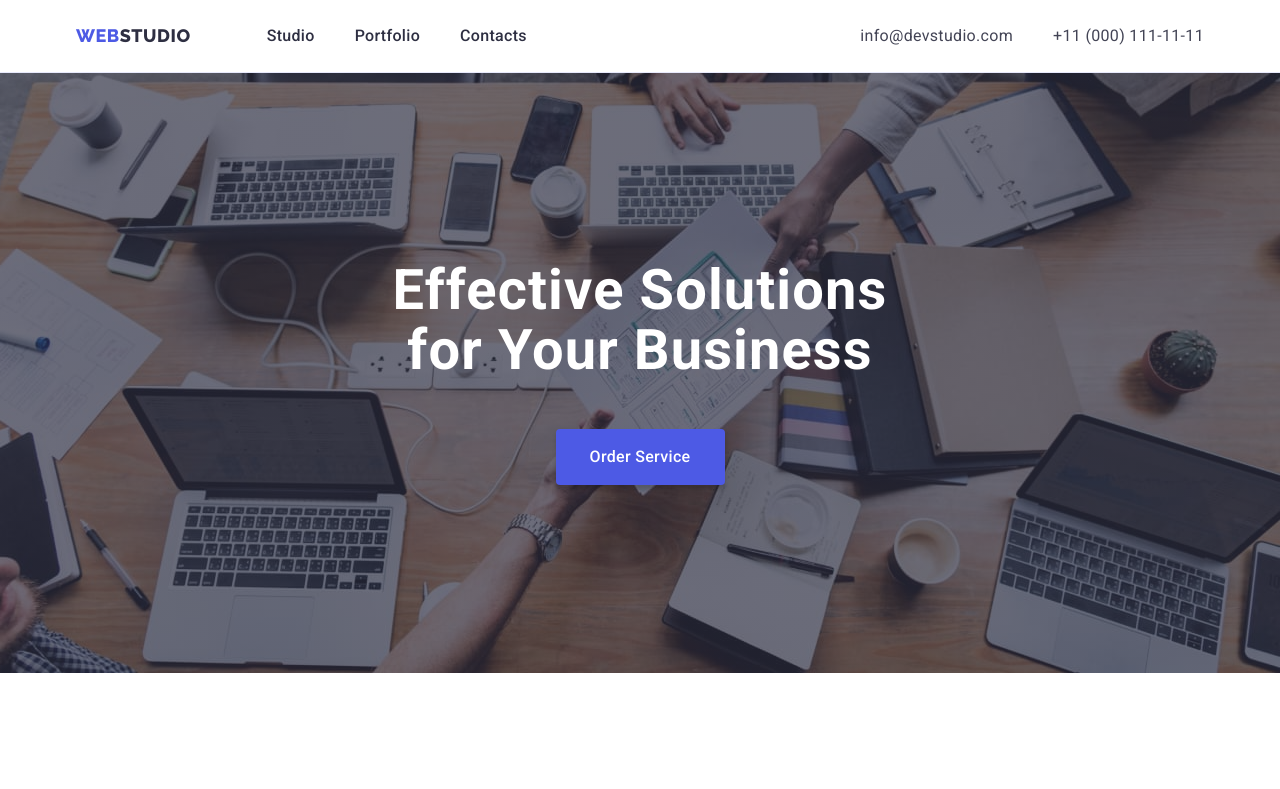
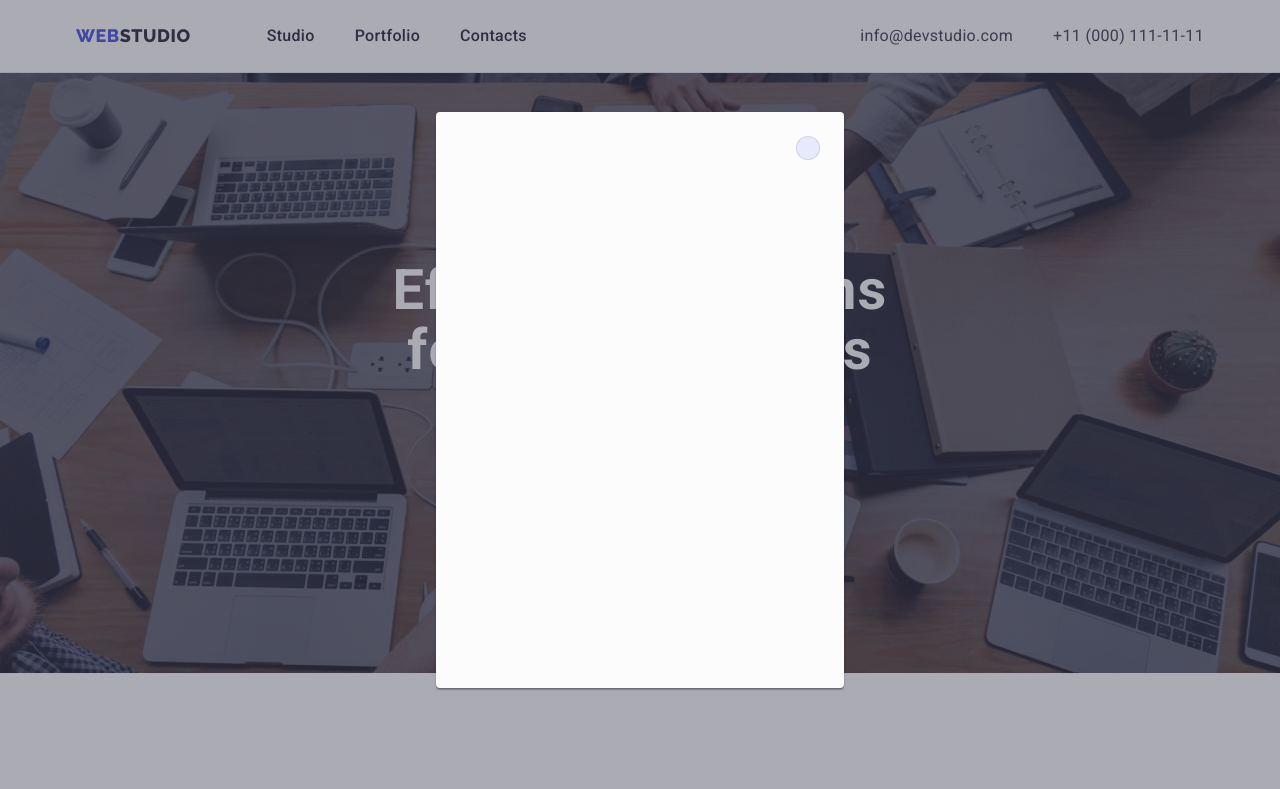
Before and after one commit to astasiempre/goit-markup-hw-05, a plain HTML site: page index.html in a window 1280 px wide. Shown: the top 789 px of the page. Drawn offline with nearby package versions, Linux system fonts and the light colour scheme.

Commit message:
Update styles.css

```diff
--- a/css/styles.css
+++ b/css/styles.css
@@ -6,6 +6,7 @@
   --primary-white-color: #ffffff;
   --footer-logo-part-color: #f4f4fd;
   --footer-social-link-color: #31d0aa;
+  --background-modal-btn-color: #E7E9FC;
   --transition-duration-func: 250ms cubic-bezier(0.4, 0, 0.2, 1);
 }
 
@@ -562,3 +563,42 @@ transition: color var(--transition-duration-func), background-color var(--transi
   letter-spacing: 0.02em;
   color: var(--primary-text-color);
 }
+
+/* MODAL WINDOW */
+
+.bacdrop {
+  position: fixed;
+  top: 0;
+  left: 0;
+  z-index: 100;
+  width: 100%;
+  height: 100%;
+  background-color: rgba(46, 47, 66, 0.4)
+}
+
+.modal {
+  position: absolute;
+  left: 50%;
+  top: 50%;
+  transform: translate(-50%, -50%);
+  width: 408px;
+    height: 576px;
+    background-color: #FCFCFC;
+    box-shadow: 0px 1px 1px rgba(0, 0, 0, 0.14), 0px 1px 3px rgba(0, 0, 0, 0.12), 0px 2px 1px rgba(0, 0, 0, 0.2);
+    border-radius: 4px;
+}
+
+.modal-close-btn {
+  position: absolute;
+  top: 24px;
+  right: 24px;
+  display: flex;
+  justify-content: center;
+  align-items: center;
+background-color: var(--background-modal-btn-color);
+border: 1px solid rgba(0, 0, 0, 0.1);
+padding: 0;
+width: 24px;
+height: 24px;
+border-radius: 50%;
+}
```
